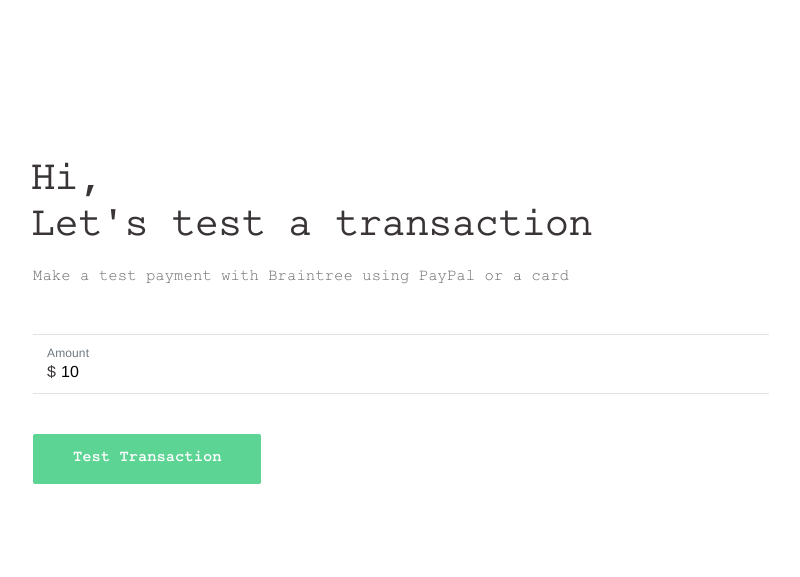
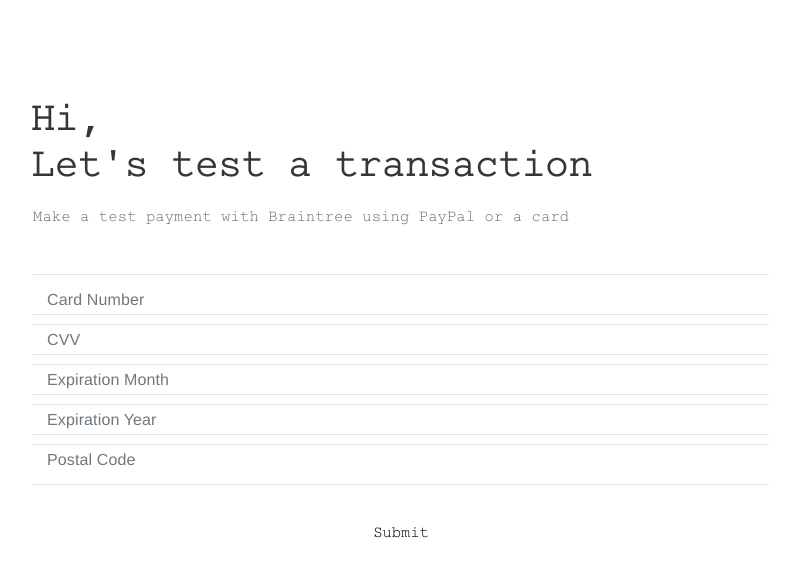
Before and after one commit to nadirhamid/btflask, a Flask app: template templates/checkouts/new.html in a window 1280 px wide. Shown: the part 79-656 px from the top of the page, without its empty margins (239-1039 px from the left). Run offline with Flask 2, Linux system fonts and the light colour scheme; the template is opened without the code that fills it: most values are stand-ins (such as "Sample title", 1, 10 or a date in 2020); some libraries are stand-ins or nearby versions.

Commit message:
Updates for feature

```diff
--- a/app.py
+++ b/app.py
@@ -57,8 +57,9 @@
 
 @app.route('/checkouts', methods=['POST'])
 def create_checkout():
+    amount = 10.00
     result = braintree.Transaction.sale({
-        'amount': request.form['amount'],
+        'amount': str(amount),
         'payment_method_nonce': request.form['payment_method_nonce'],
     })
 
--- a/templates/checkouts/new.html
+++ b/templates/checkouts/new.html
@@ -17,29 +17,100 @@
           <div id="bt-dropin"></div>
         </div>
 
+	  <label for="card-number">
+		  Card Number
+		  <div class="input-wrapper amount-wrapper">
+		     <div id="card-number" type="text"></div>
+		  </div>
+	  </label>
+
+	  <label for="cvv">
+	    CVV
+	   <div class="input-wrapper amount-wrapper">
+              <div type="text" id="cvv"></div>
+	   </div>
+          </label>
+
+	  <label for="expiration-month">
+	   Expiration Month
+	   <div class="input-wrapper amount-wrapper">
+              <div id="expiration-month" type="text"></div>
+           </div>
+	  </label>
+
+	  <label for="expiration-year">
+	   Expiration Year
+	   <div class="input-wrapper amount-wrapper">
+              <div id="expiration-year" type="text"></div>
+           </div>
+	  </label>
+
+	  <label for="postal-code">
+	   Postal Code
+	   <div class="input-wrapper amount-wrapper">
+              <div id="postal-code" type="text"></div>
+           </div>
+	  </label>
+
+
+		<!--
           <label for="amount">
-            <span class="input-label">Amount</span>
+	    Amount
             <div class="input-wrapper amount-wrapper">
-              <input id="amount" name="amount" type="tel" min="1" placeholder="Amount" value="10">
+              <input id="amount" name="amount" type="tel" min="1" value="10">
             </div>
-          </label>
+		-->
+	 </label>
         </section>
 
-      <button class="button" type="submit"><span>Test Transaction</span></button>
+      <input type="submit" value="Submit"/>
     </form>
 
   </div>
 </div>
 
-<script src="https://js.braintreegateway.com/js/braintree-2.27.0.min.js"></script>
+<script src="https://js.braintreegateway.com/js/braintree-2.29.0.min.js"></script>
 <script>
-  var checkout = new Demo({
-    formID: 'payment-form'
-  })
-
+  //var checkout = new Demo({
+  //  formID: 'payment-form'
+  //})
+var colorTransition = 'color 100ms ease-out';
   var client_token = '{{ client_token }}';
-  braintree.setup(client_token, "dropin", {
-    container: "bt-dropin"
+  braintree.setup(client_token, "custom", {
+    id: "payment-form",
+    styles: {
+      'input': {
+        'color': '#777',
+        'font-size': '16px',
+        '-webkit-transition': colorTransition,
+        'transition': colorTransition
+      },
+      'input:focus': {
+        'color': '#999'
+      }
+    },
+    hostedFields: {
+	 "number": {
+		"selector": "#card-number",
+        	"placeholder": '4111 1111 1111 1111'
+	 },
+	 "cvv": {
+		"selector": "#cvv",
+		"placeholder": "123"
+	 },
+	 "expirationMonth": {
+		"selector": "#expiration-month",
+		"placeholder": "MM"
+	 },
+	 "expirationYear": {
+		"selector": "#expiration-year",
+	 	"placeholder": "YY"
+	 },
+	 "postalCode": {
+		"selector": "#postal-code",
+		"placeholder": "90210"
+	 }
+     }
   });
 </script>
 {% endblock %}
```
